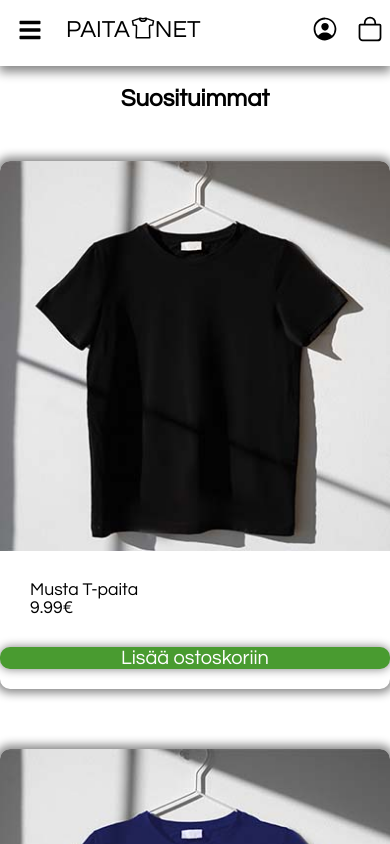
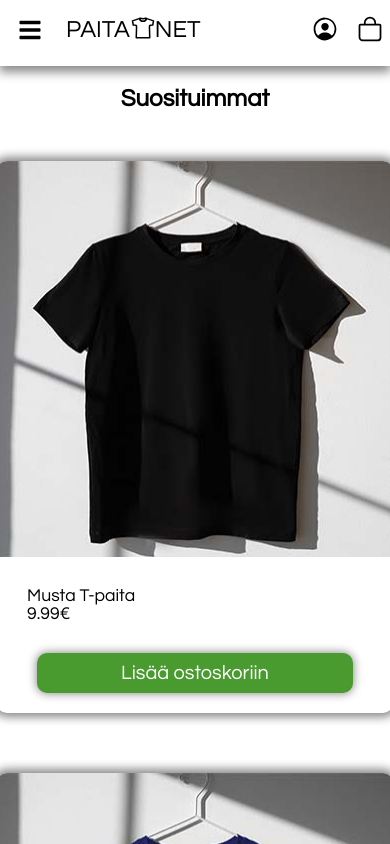
Before and after one commit to samu20108/shirt-online-store, a React (Create React App) app: page / in a window 390 px wide. Shown: the top 844 px of the page. Built offline with nearby package versions, Linux system fonts and the light colour scheme.

Commit message:
css fixes

```diff
--- a/src/App.css
+++ b/src/App.css
@@ -395,18 +395,14 @@ section h2 {
 
 @media screen and (max-width: 400px) {
   .product-card {
-    width: 100vw;
+    width: 100%;
     height: fit-content;
     margin: 30px 0 30px 0;
   }
   .product-img {
     aspect-ratio: 1 / 1;
     height: auto;
-    width: 100vw;
-  }
-  .product-card button {
-    width: 100vw;
-    height: fit-content;
+    width: 100%;
   }
 }
 /* Footer */
--- a/src/index.css
+++ b/src/index.css
@@ -5,8 +5,6 @@ body {
     sans-serif;
   -webkit-font-smoothing: antialiased;
   -moz-osx-font-smoothing: grayscale;
-  overflow-x: hidden;
-
 }
 
 code {
```
